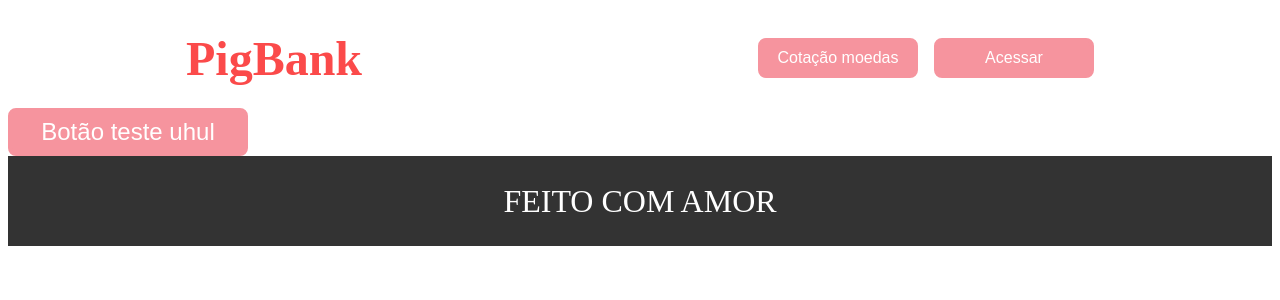
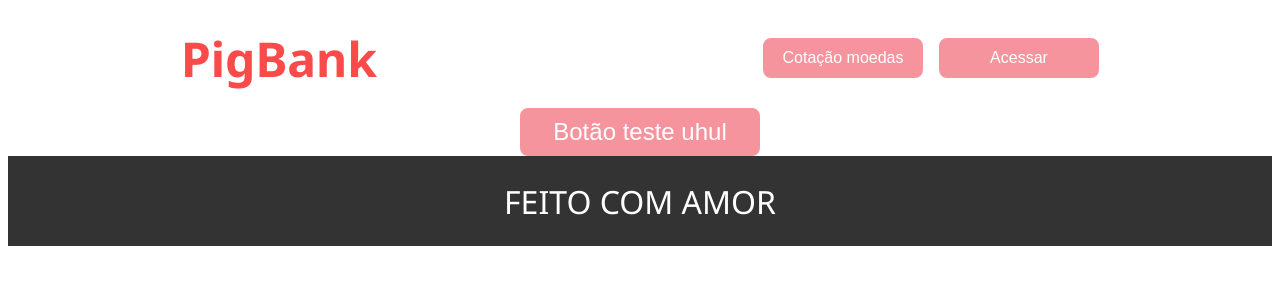
Before and after one commit to camposlaura/pigbank, a React (Create React App) app: page / in a window 1280 px wide. Shown: the top 300 px of the page. Built offline with nearby package versions, Linux system fonts and the light colour scheme.

Commit message:
melhoria dos estilos globais

```diff
--- a/src/App.js
+++ b/src/App.js
@@ -4,6 +4,7 @@ import Button from './components/Button/Button'
 
 // import './styles/reset.css'
 import './styles/root.css'
+import './styles/style.css'
 
 function App() {
   return (
--- a/src/styles/root.css
+++ b/src/styles/root.css
@@ -1,17 +1,8 @@
 /* FIXME: a fonte não tá sendo importada direito não */
 @import url('https://fonts.googleapis.com/css2?family=Noto+Sans:ital,wght@0,400;0,700;1,400;1,700&display=swap');
 
-.root {
+:root {
+    font-size: 1em;
     text-align: center;
     font-family: 'Noto Sans', sans-serif;
 }
-
-h1 {
-    font-size: 3rem;
-    font-weight: 700;
-}
-
-h2 {
-    font-size: 2rem;
-    font-weight: 500;
-}
--- /dev/null
+++ b/src/styles/style.css
@@ -0,0 +1,16 @@
+/* FIXME: ver pq que o footer não fica coladinho no final da página */
+body {
+    display: grid;
+    min-height: 1vh;
+    grid-template-rows: auto 1fr auto;
+}
+
+h1 {
+    font-size: 3rem;
+    font-weight: 700;
+}
+
+h2 {
+    font-size: 2rem;
+    font-weight: 700;
+}
```
